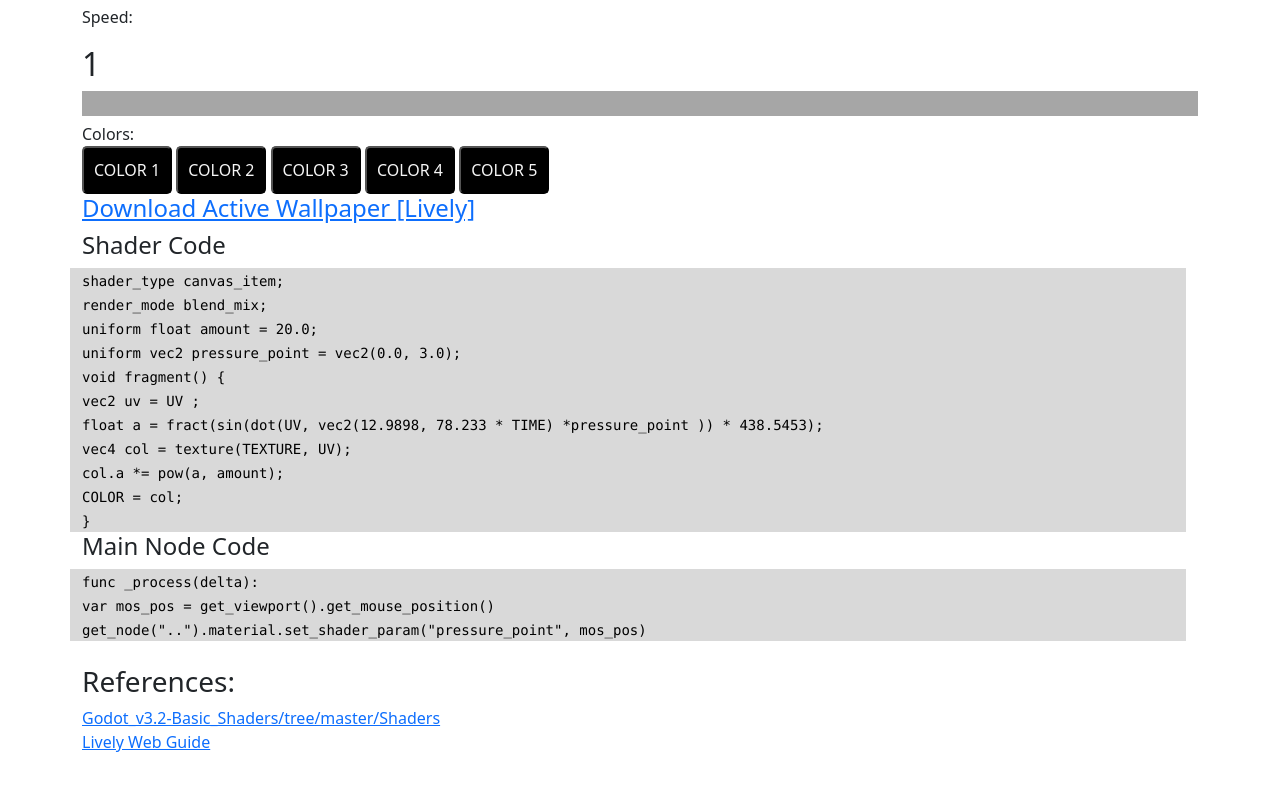
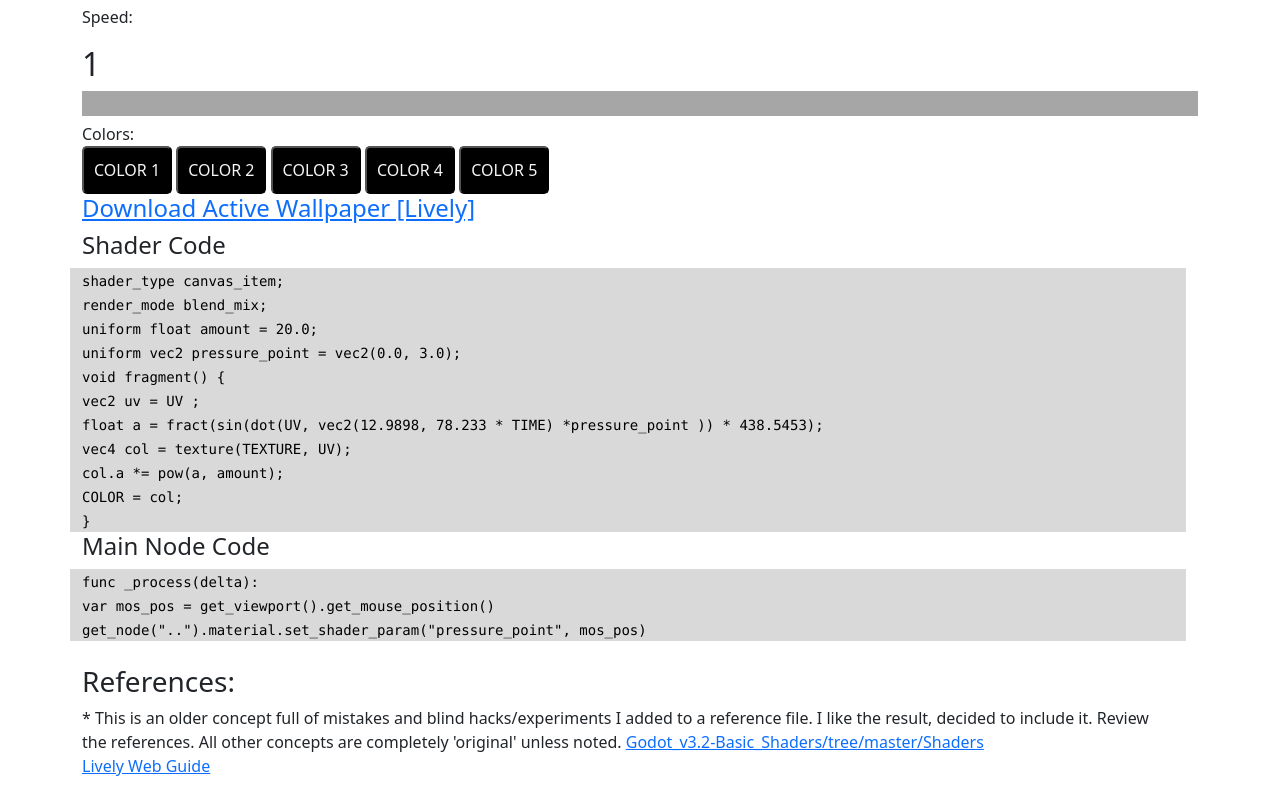
Before and after one commit to rustyraygun/active_wallpapers, a plain HTML site: page wallpaper_001/index.html in a window 1280 px wide. Shown: the part 899-1693 px from the top of the page. Before the commit the page ends 1653 px from the top, so only its background shows below. Drawn offline with nearby package versions, Linux system fonts and the light colour scheme; no server answers.

Commit message:
Update index.html

```diff
--- a/wallpaper_001/index.html
+++ b/wallpaper_001/index.html
@@ -72,6 +72,7 @@
                     <div>
                         <br>
                         <h3>References:</h3>
+                        <p>* This is an older concept full of mistakes and blind hacks/experiments I added to a reference file. I like the result, decided to include it. Review the references. All other concepts are completely 'original' unless noted.
                         <a href="https://github.com/To-Fujita/Godot_v3.2-Basic_Shaders/tree/master/Shaders" target="_blank">Godot_v3.2-Basic_Shaders/tree/master/Shaders</a>
                        <br>
                         <a href="https://github.com/rocksdanister/lively/wiki/Web-Guide-IV-:-Interaction" target="_blank">Lively Web Guide</a>
```
